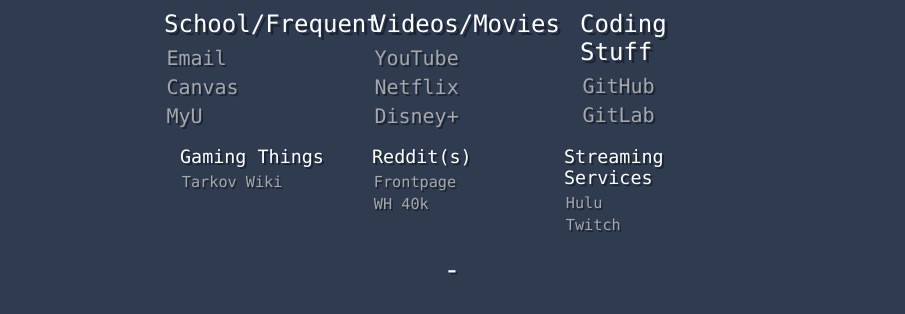
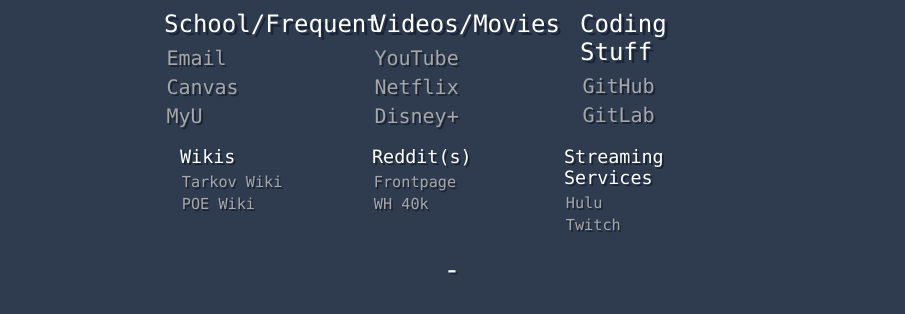
Before and after one commit to kpmccahill/startpage, a plain HTML site: page src/index.html in a window 1280 px wide. Shown: the part 332-646 px from the top of the page, without its empty margins (188-1093 px from the left). Drawn offline with Linux system fonts and the light colour scheme; no server answers.

Commit message:
restructured project

```diff
--- a/index.html
+++ b/src/index.html
@@ -40,9 +40,10 @@
         <!-- Less important links; Things used less often. Smaller size denotes this. -->
         <div class="s-link-container">
             <div class="s-link-set">
-                <div class="s-set-title">Gaming Things</div>
+                <div class="s-set-title">Wikis</div>
                 <div class="inner-set-container">
                     <a class="s-link" href="https://escapefromtarkov.gamepedia.com/Escape_from_Tarkov_Wiki">Tarkov Wiki</a>
+                    <a class="s-link" href="https://pathofexile.gamepedia.com/Path_of_Exile_Wiki">POE Wiki</a>
                 </div>
             </div>
             <div class="s-link-set">
```
Also changed, not shown: src/scripts.js (renamed from scripts.js), src/styles.css (renamed from styles.css).
